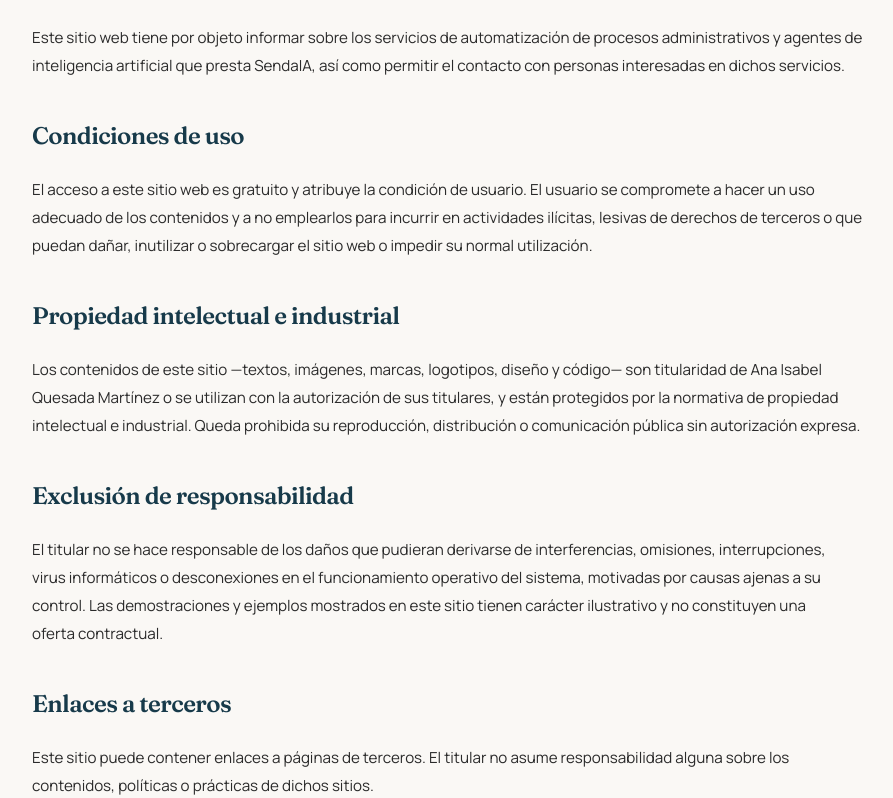
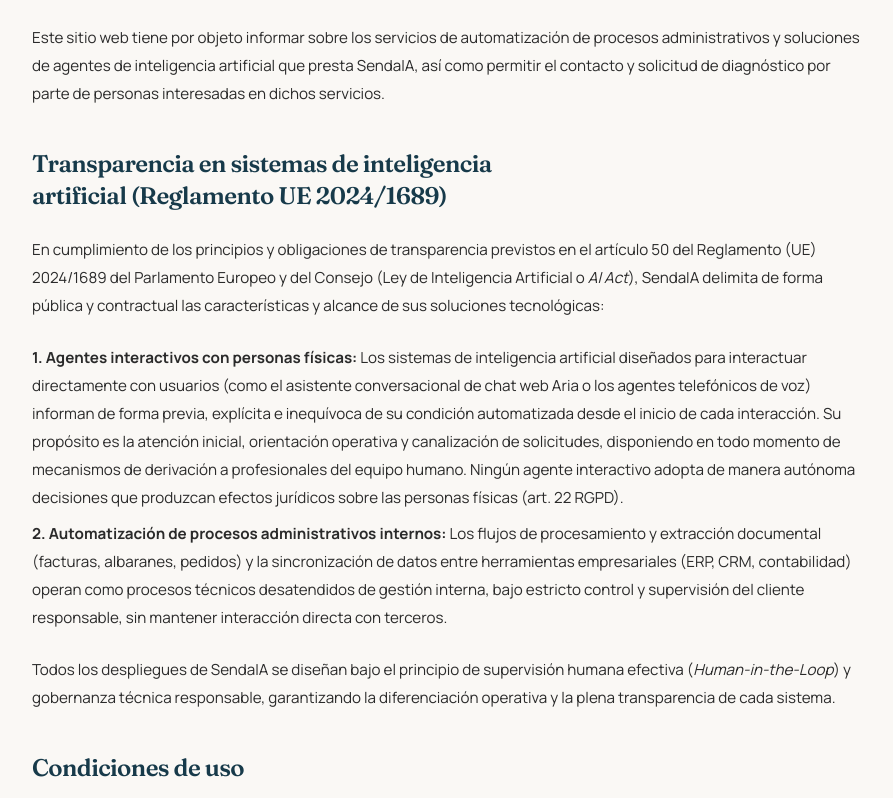
Before and after one commit to jmpazblanes-art/sendaia-web, a Next.js app: page /aviso-legal in a window 1280 px wide. Shown: the part 822-1620 px from the top of the page, without its empty margins (192-1085 px from the left). Built offline with nearby package versions, Linux system fonts and the light colour scheme.

Commit message:
legal: clausula de transparencia IA y distincion de procesos conforme al Art. 50 AI Act (Reglamento UE 2024/1689)

```diff
--- a/app/aviso-legal/page.tsx
+++ b/app/aviso-legal/page.tsx
@@ -31,8 +31,41 @@
       <H2>Objeto</H2>
       <p>
         Este sitio web tiene por objeto informar sobre los servicios de automatización de procesos
-        administrativos y agentes de inteligencia artificial que presta {TITULAR.marca}, así como
-        permitir el contacto con personas interesadas en dichos servicios.
+        administrativos y soluciones de agentes de inteligencia artificial que presta {TITULAR.marca},
+        así como permitir el contacto y solicitud de diagnóstico por parte de personas interesadas en
+        dichos servicios.
+      </p>
+
+      <H2>Transparencia en sistemas de inteligencia artificial (Reglamento UE 2024/1689)</H2>
+      <p>
+        En cumplimiento de los principios y obligaciones de transparencia previstos en el artículo 50
+        del Reglamento (UE) 2024/1689 del Parlamento Europeo y del Consejo (Ley de Inteligencia
+        Artificial o <em>AI Act</em>), {TITULAR.marca} delimita de forma pública y contractual las
+        características y alcance de sus soluciones tecnológicas:
+      </p>
+      <ul className="space-y-2">
+        <li>
+          <strong>1. Agentes interactivos con personas físicas:</strong> Los sistemas de inteligencia
+          artificial diseñados para interactuar directamente con usuarios (como el asistente
+          conversacional de chat web Aria o los agentes telefónicos de voz) informan de forma previa,
+          explícita e inequívoca de su condición automatizada desde el inicio de cada interacción. Su
+          propósito es la atención inicial, orientación operativa y canalización de solicitudes,
+          disponiendo en todo momento de mecanismos de derivación a profesionales del equipo humano.
+          Ningún agente interactivo adopta de manera autónoma decisiones que produzcan efectos
+          jurídicos sobre las personas físicas (art. 22 RGPD).
+        </li>
+        <li>
+          <strong>2. Automatización de procesos administrativos internos:</strong> Los flujos de
+          procesamiento y extracción documental (facturas, albaranes, pedidos) y la sincronización de
+          datos entre herramientas empresariales (ERP, CRM, contabilidad) operan como procesos técnicos
+          desatendidos de gestión interna, bajo estricto control y supervisión del cliente responsable,
+          sin mantener interacción directa con terceros.
+        </li>
+      </ul>
+      <p>
+        Todos los despliegues de {TITULAR.marca} se diseñan bajo el principio de supervisión humana
+        efectiva (<em>Human-in-the-Loop</em>) y gobernanza técnica responsable, garantizando la
+        diferenciación operativa y la plena transparencia de cada sistema.
       </p>
 
       <H2>Condiciones de uso</H2>
--- a/app/legal/datos.ts
+++ b/app/legal/datos.ts
@@ -12,4 +12,4 @@
   dominio: 'sendaia.es',
 } as const
 
-export const ULTIMA_ACTUALIZACION = '12 de agosto de 2026'
+export const ULTIMA_ACTUALIZACION = '9 de octubre de 2026'
--- a/app/privacidad/page.tsx
+++ b/app/privacidad/page.tsx
@@ -36,7 +36,9 @@
       </p>
       <p>
         Si utilizas el asistente de chat o el agente de voz, se trata el contenido de la conversación
-        y, en el caso del agente de voz, el audio necesario para mantenerla.
+        y, en el caso del agente de voz, el audio necesario para mantenerla. Conforme a las obligaciones
+        de transparencia del artículo 50 del Reglamento (UE) 2024/1689 (AI Act), ambos canales informan
+        expresamente al usuario de su condición automatizada desde el inicio de la interacción.
       </p>
       <p>
         Además, registramos de forma agregada la navegación por el sitio (página visitada, página de
```
